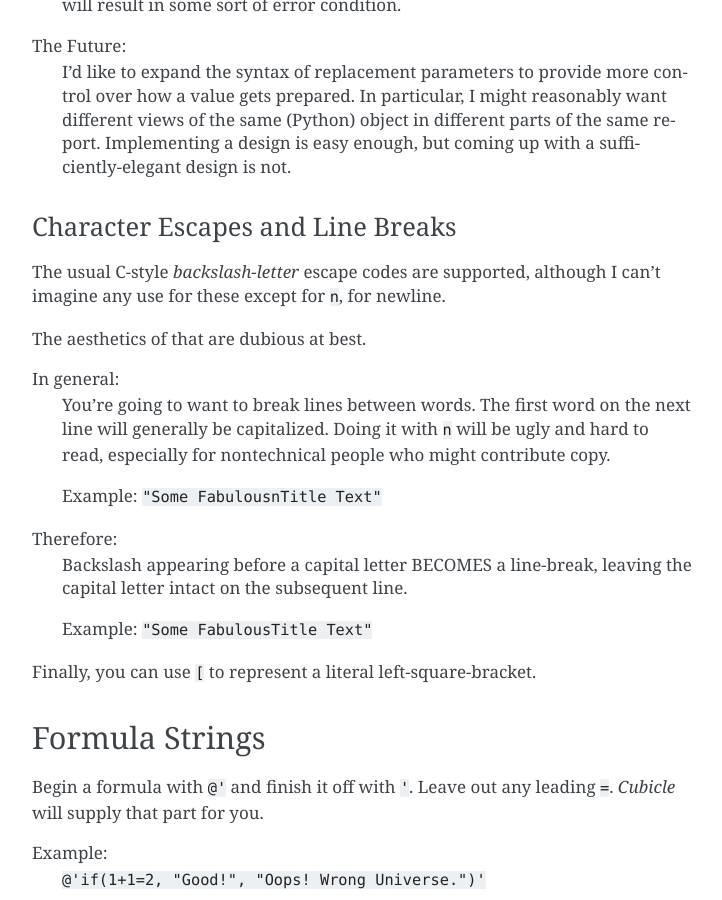
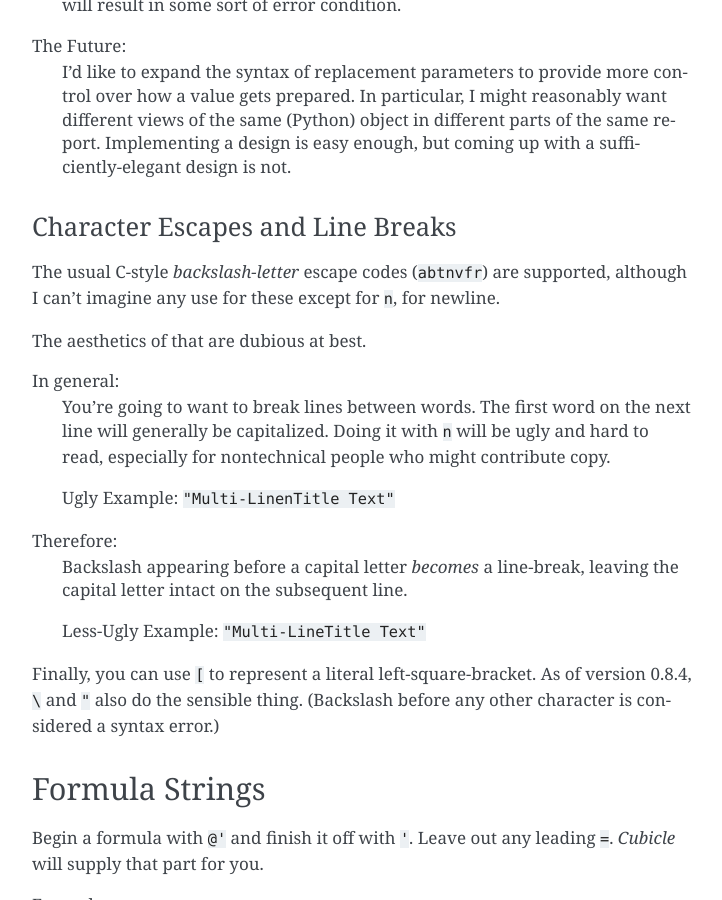
Before and after one commit to kjosib/glowing-chainsaw, a Sphinx documentation site: the page built from docs/source/language.rst, in a window 1280 px wide and 900 px high, scrolled down 11606 px. Shown: the whole window, without its empty margins (388-1110 px from the left). Built offline with Sphinx 7.4.7, drawn with Linux system fonts in a browser that asks for light colours.

Commit message:
Update language.rst

```diff
--- a/docs/source/language.rst
+++ b/docs/source/language.rst
@@ -591,7 +591,7 @@ The Future:
 Character Escapes and Line Breaks
 ^^^^^^^^^^^^^^^^^^^^^^^^^^^^^^^^^^^^^^^
 
-The usual C-style *backslash-letter* escape codes are supported,
+The usual C-style *backslash-letter* escape codes (``abtnvfr``) are supported,
 although I can't imagine any use for these except for :code:`\n`,
 for newline.
 
@@ -603,16 +603,18 @@ In general:
 	Doing it with :code:`\n` will be ugly and hard to read,
 	especially for nontechnical people who might contribute copy.
 
-	Example: :code:`"Some Fabulous\nTitle Text"`
+	Ugly Example: :code:`"Multi-Line\nTitle Text"`
 
 Therefore:
-	Backslash appearing before a capital letter BECOMES
+	Backslash appearing before a capital letter *becomes*
 	a line-break, leaving the capital letter intact on the
 	subsequent line.
 
-	Example: :code:`"Some Fabulous\Title Text"`
+	Less-Ugly Example: :code:`"Multi-Line\Title Text"`
 
 Finally, you can use :code:`\[` to represent a literal left-square-bracket.
+As of version 0.8.4, :code:`\\` and :code:`\"` also do the sensible thing.
+(Backslash before any other character is considered a syntax error.)
 
 Formula Strings
 -------------------------------------------
```
